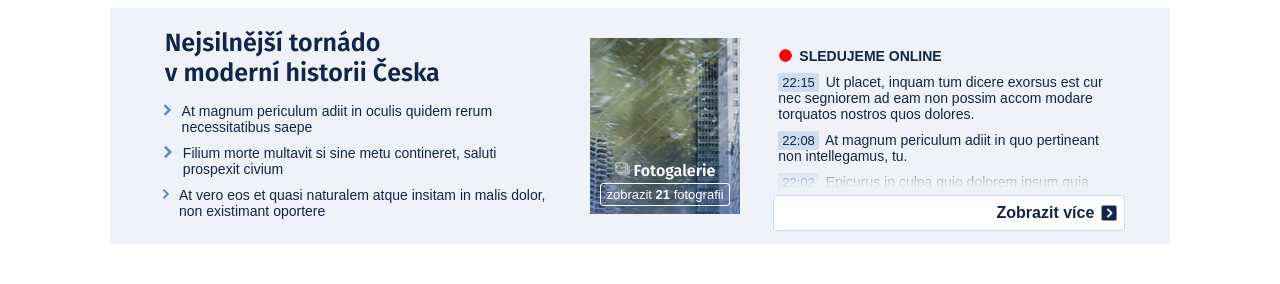
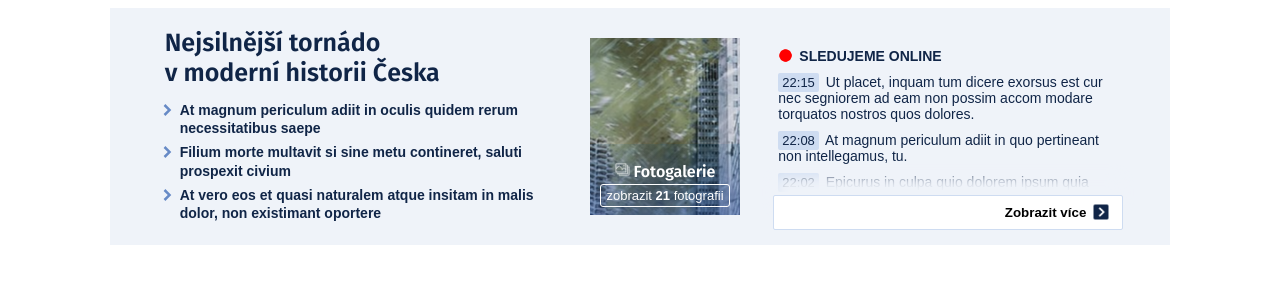
Before and after one commit to pokornajohana/mafra, a plain HTML site: page index.html in a window 1280 px wide. Drawn offline with Linux system fonts and the light colour scheme.

Commit message:
size of item (li)

```diff
--- a/index.html
+++ b/index.html
@@ -26,8 +26,8 @@
             <!-- <img class="image_item" src="./img/item.png" /> -->
             <svg
               xmlns="http://www.w3.org/2000/svg"
-              width="24"
-              height="24"
+              width="20"
+              height="20"
               viewBox="0 0 24 24"
               fill="rgba(103, 138, 198, 1)"
             >
@@ -44,8 +44,8 @@
             <!-- <img class="image_item" src="./img/item.png" /> -->
             <svg
               xmlns="http://www.w3.org/2000/svg"
-              width="24"
-              height="24"
+              width="20"
+              height="20"
               viewBox="0 0 24 24"
               fill="rgba(103, 138, 198, 1)"
             >
@@ -62,8 +62,8 @@
             <!-- <img class="image_item" src="./img/item.png" /> -->
             <svg
               xmlns="http://www.w3.org/2000/svg"
-              width="24"
-              height="24"
+              width="20"
+              height="20"
               viewBox="0 0 24 24"
               fill="rgba(103, 138, 198, 1)"
             >
@@ -107,14 +107,14 @@
           <strong class="time">22:02</strong>
           Epicurus in culpa quio dolorem ipsum quia
         </p>
-        <div class="input">
+        <button id="input">
           <p class="show_more">Zobrazit více</p>
           <img
             class="chevron_right"
             src="./img/chevron-right.png"
             alt="chevron_right"
           />
-        </div>
+        </button>
       </section>
     </main>
   </body>
--- a/style.css
+++ b/style.css
@@ -39,8 +39,10 @@ li {
 li p {
   font-family: sans-serif;
   font-size: 14px;
-  font-weight: 400;
-  margin: 5px;
+  font-weight: 600;
+  line-height: 1.3;
+  margin: 3px;
+
 }
 
 .foto {
@@ -79,6 +81,11 @@ li p {
   width: 15px;
   height: 15px;
   z-index: 3;
+}
+
+svg {
+  flex-shrink: 0;
+  margin-top: 2px;
 }
 
 .show_galery {
@@ -131,7 +138,7 @@ li p {
   font-size: small;
 }
 
-.input {
+#input {
   display: flex;
   justify-content: end;
   align-items: center;
```
